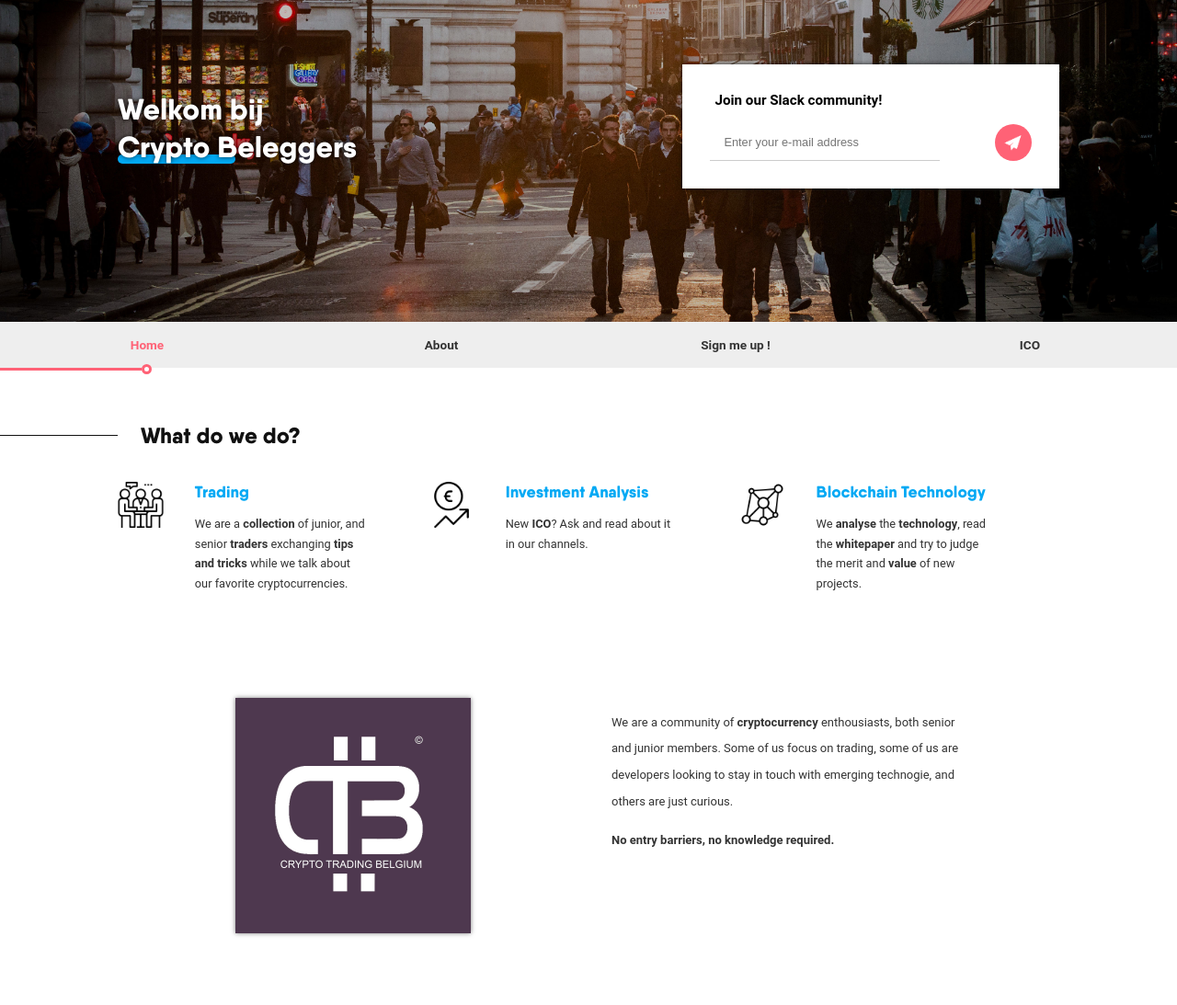
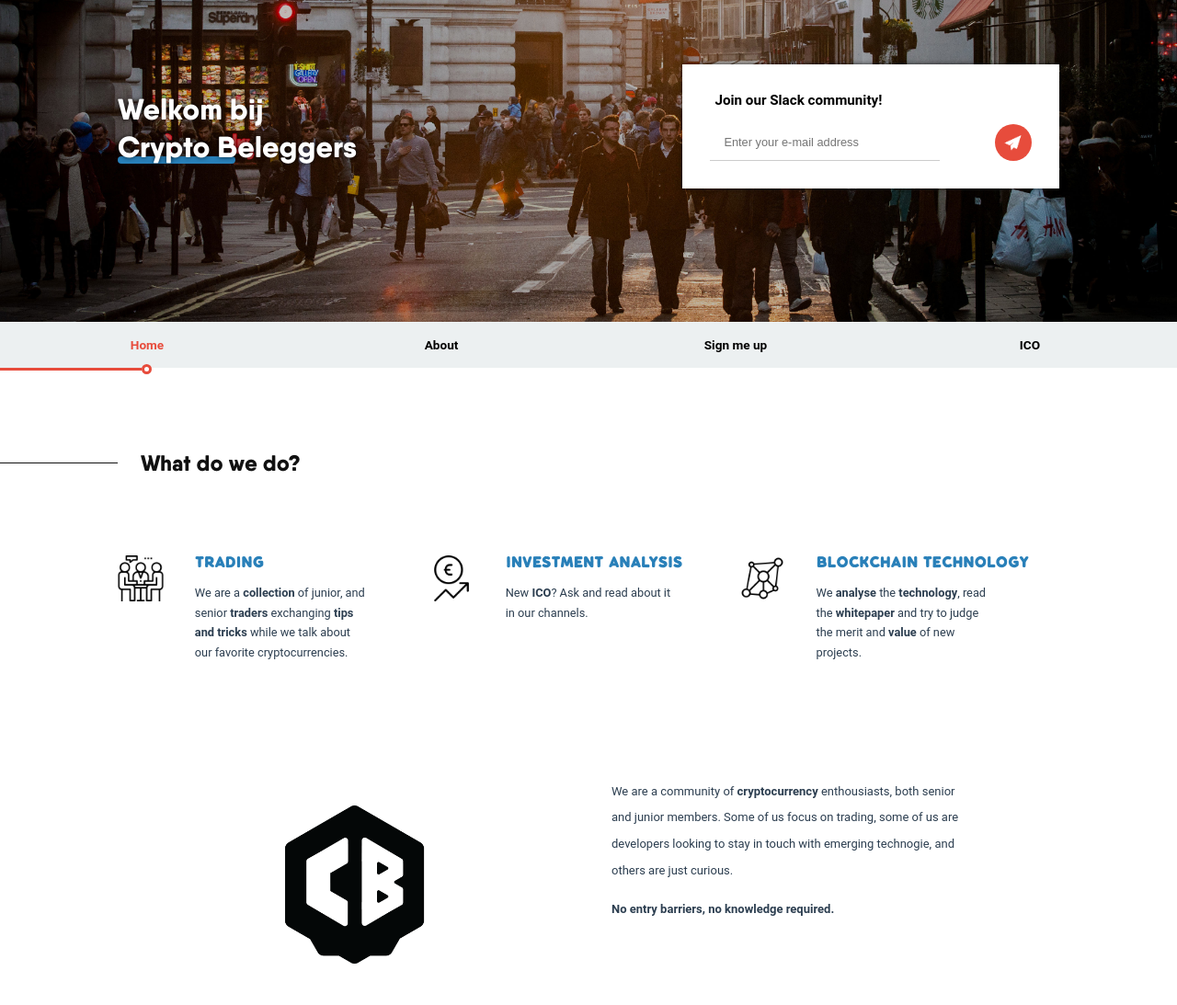
Before and after one commit to cryptotradingbelgium/cb-website, a website: page views/index.html in a window 1280 px wide. Shown: the top 1093 px of the page at 92% size. Drawn offline with nearby package versions, Linux system fonts and the light colour scheme; files that its build step writes are made by us from their sources.

Commit message:
font addition with some better spacing for intro section

```diff
--- a/sass/ctb_style.scss
+++ b/sass/ctb_style.scss
@@ -9,19 +9,26 @@
     src: url("/fonts/Qanelas.otf") format("opentype");
 }
 
+@font-face {
+    font-family: Klasik;
+    src: url("/fonts/Klasik Regular.otf");
+}
+
 // Fonts
-$font-head:   'Qanelas', serif;
-$font-sub:    'Roboto', sans-serif;
-$font-text:   'Roboto', sans-serif;
-$font-mono:   monospace;
+$font-head:         'Qanelas', serif;
+$font-subtitle:     'Klasik', serif;
+$font-sub:          'Roboto', sans-serif;
+$font-text:         'Roboto', sans-serif;
+$font-mono:         monospace;
 
 //Colors:
-$cl-dark:   #333333;
-$cl-attn:   #03A9f4;
-$cl-green:  #00B159;
-$cl-light:  #FFFFFF;
-$cl-yellow: #B58900;
-$cl-red:    #FF6276;
+$cl-dark:           #2C3E50;
+$cl-attn:           #2980B9;
+$cl-green:          #00B159;
+$cl-light:          #FFFFFF;
+$cl-yellow:         #B58900;
+$cl-red:            #E74C3C;
+$cl-light2:         #ECF0F1;
 
 @import 'flex';
 @import 'grid';
@@ -188,11 +195,11 @@ header{
 
     .caption--underline{
 
-        height:             10px;
+        height:             8px;
         background-color:   $cl-attn;
         width:              25%;
         border-radius:      10px;
-        margin-top:         -12px;
+        margin-top:         -10px;
 
     }
 
@@ -330,7 +337,7 @@ nav{
         @include flex-row-vertical_center;
 
         width:                  100%;
-        background-color:       #eee ;
+        background-color:       $cl-light2;
     }
 
     .nav-item{
@@ -343,7 +350,7 @@ nav{
 
         a{
 
-            color:              $cl-dark;
+            color:              #000;
             font-size:          0.85em;
             width:              100%;
             height:             50px;
@@ -394,9 +401,10 @@ nav{
 
     @include flex-row-vertical_center;
 
-    margin-bottom:              50px;
+    margin-bottom:              100px;
     margin-top:                 50px;
     align-items:                flex-start;
+
 
     .section-header-line{
 
@@ -422,13 +430,16 @@ nav{
 //Intro
 #intro{
 
+    padding-top: 50px;
+
+
     .about-image{
         position: relative;
         width: 50%;
         height: auto;
         margin: auto;
         display: block;
-        box-shadow: 0px 0px 5px rgba(0,0,0,0.5);
+
     }
 
     .intro{
@@ -468,10 +479,12 @@ nav{
 
     .intro--section {
 
-      display:              flex;
-      align-items:          flex-start;
-      align-content:        space-around;
-      margin-bottom:        50px;
+        display:                flex;
+        align-items:            flex-start;
+        align-content:          space-around;
+        margin-bottom:          50px;
+        background-color:       #fff;
+
 
       .intro--text-wrap{
         width:              calc(90% - 50px);
@@ -482,8 +495,9 @@ nav{
 
     h3{
       width:                100%;
-      font-family:          $font-head;
-      font-size:            1.1em;
+      font-family:          $font-subtitle;
+        font-weight:        bold;
+      font-size:            1.2em;
       color:                $cl-attn;
       margin:               0;
       padding:              0;
--- a/views/index.html
+++ b/views/index.html
@@ -10,9 +10,9 @@
         <base href='/'>
 
         <link rel='icon'
-            sizes='192x192' href='images/ctb_logo.jpg'>
+            sizes='192x192' href='images/logo_icon.png'>
         <link rel='apple-touch-icon'
-            sizes='128x128' href='images/ctb_logo.jpg'>
+            sizes='128x128' href='images/logo_icon.png'>
 
 
         <link rel='stylesheet' href='styles/ctb_style.css' type='text/css' media='all' />
@@ -70,7 +70,7 @@
             <div id="nav">
                 <div class="nav-item"><a href="#home">Home</a></div>
                 <div class="nav-item"><a href="#intro">About</a></div>
-                <div class="nav-item"><a href="#slack">Sign me up !</a></div>
+                <div class="nav-item"><a href="#slack">Sign me up</a></div>
                 <div class="nav-item"><a href='http://51.255.170.22:4567' target="_blank">ICO</a></div>
             </div>
             <div class="nav_indication">
@@ -120,7 +120,7 @@
 
                 <div class="row intro--main-introduction">
                     <div class="col-sm-full col-50 ">
-                        <img class='about-image' src='images/ctb_logo.jpg' alt='community'>
+                        <img class='about-image' src='images/logo.png' alt='community'>
                     </div>
 
                     <div class="col-sm-full col-50 text--wrap">
```
Also changed, not shown: public/fonts/Klasik Regular.otf (added), public/images/logo.png (added), public/images/logo_icon.png (added), public/styles/ctb_style.css, 2 other files.
